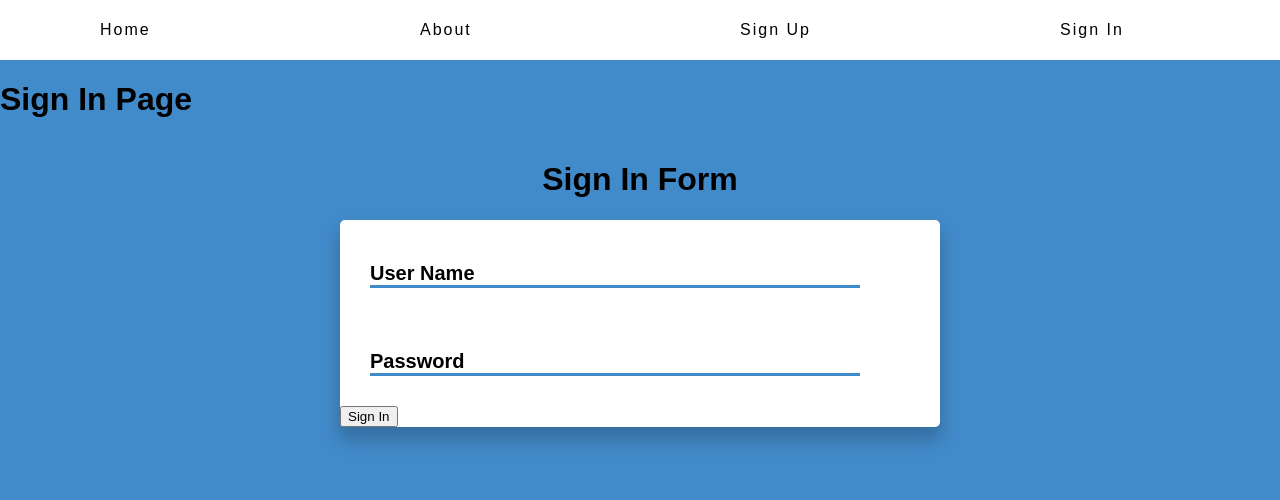
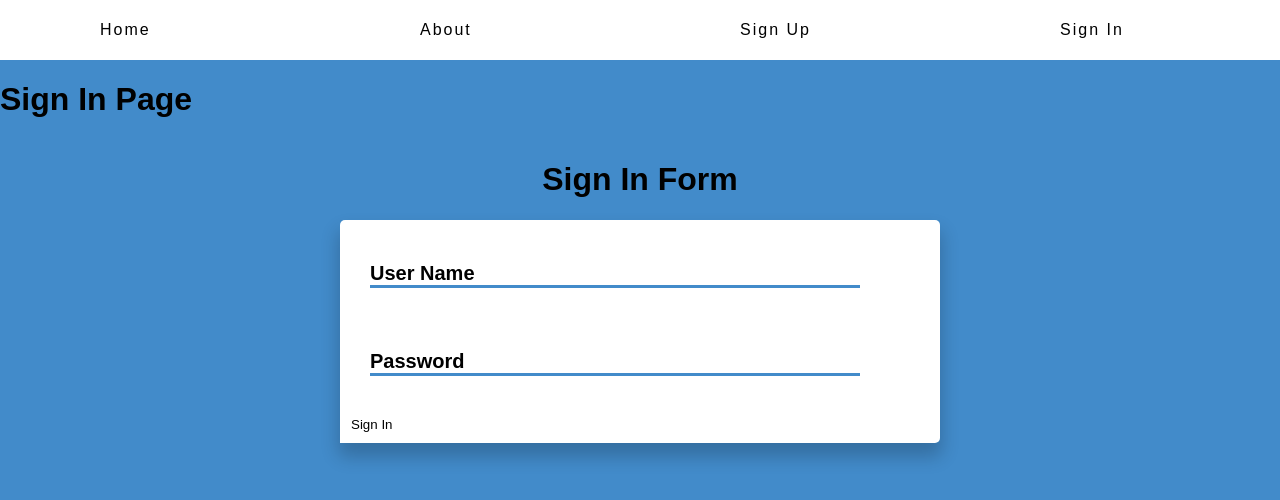
Before and after one commit to jidemobell/Bears-Team-03, a React app in the folder client/: page /signin in a window 1280 px wide. Shown: the top 500 px of the page. Built offline with nearby package versions, Linux system fonts and the light colour scheme.

Commit message:
Added some styling to form buttons. Also added add expense form

```diff
--- a/client/src/components/UI/Form/Form.css
+++ b/client/src/components/UI/Form/Form.css
@@ -64,6 +64,20 @@
   border-color: #ff2d26;
 }
 
+button {
+  background: white;
+  padding: 10px;
+  color: black;
+  border: none;
+  transition: all .2s ease-in-out;
+  border: solid 1px transparent;
+}
+
+button:hover {
+  border-color: white;
+  background: #428bca;
+}
+
 /*
   TODO: Posible sitewide fonts
 
--- a/client/src/containers/User/Dashboard/Dashboard.js
+++ b/client/src/containers/User/Dashboard/Dashboard.js
@@ -15,7 +15,7 @@ const customStyles = {
     right                 : 'auto',
     bottom                : 'auto',
     marginRight           : '-50%',
-    transform             : 'translate(-50%, -50%)'
+    transform             : 'translate(-50%, -50%)',
   }
 };
 
--- a/client/src/containers/User/Expenses/AddExpense.js
+++ b/client/src/containers/User/Expenses/AddExpense.js
@@ -3,7 +3,14 @@ import { connect } from 'react-redux'
 import { bindActionCreators } from 'redux'
 import * as userActions from '../../../actions/User/UserActions'
 
-import AddExpensesForm from '../Forms/AddExpensesForm';
+import Form from '../../../components/UI/Form/Form';
+
+const formFields = [
+  { label: 'Name', name: 'name', type: 'text', errorMsg: 'A name is required' },
+  { label: 'Amount', name: 'amount', type: 'number', errorMsg: 'Amount is required' },
+  { label: 'Frequency', name: 'frequency', type: 'text', errorMsg: 'Frequency is required' },
+  { label: 'Color', name: 'color', type: 'text', errorMsg: 'Color is required' }
+]
 
   class AddExpense extends Component {
     onSubmit = values => {
@@ -12,7 +19,7 @@ import AddExpensesForm from '../Forms/AddExpensesForm';
 
     render() {
       return (
-        <AddExpensesForm onSubmit={this.onSubmit} onClick={this.props.onClick} />
+        <Form fields={formFields} onSubmit={this.onSubmit} onClick={this.props.onClick} button='Add Expense' title='Add Expense' />
       )
     }
   }
```
